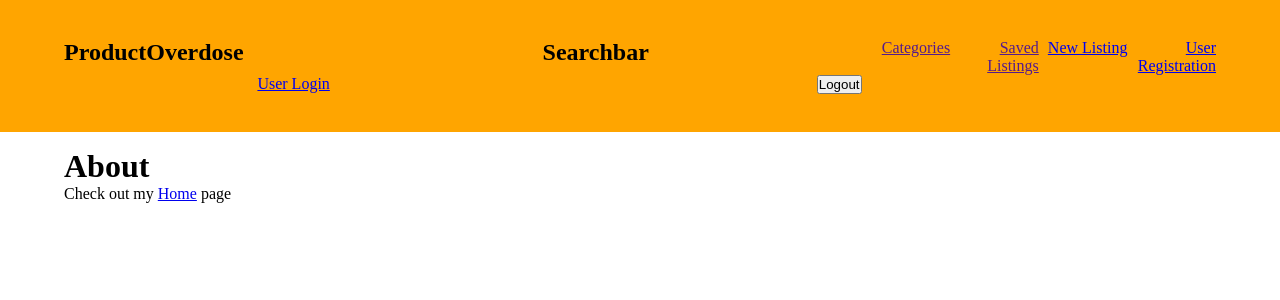
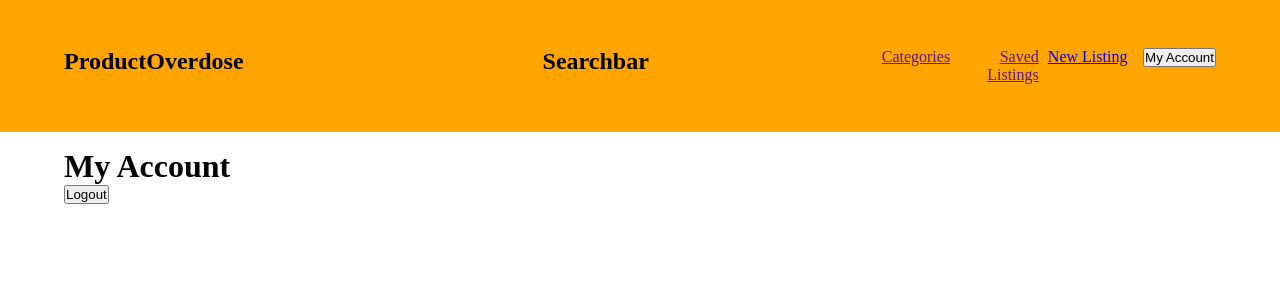
Before and after one commit to odownard/marketplace_website, a Django app: page /about/ in a window 1280 px wide. Shown: the top 300 px of the page. Run offline with Django 5.2, Linux system fonts and the light colour scheme; parts of the project's set-up code (start-up, migrations or seed data) failed here and were passed over.

Commit message:
Created Basic My Account Dropdown

```diff
--- a/marketplace/static/css/style.css
+++ b/marketplace/static/css/style.css
@@ -33,6 +33,24 @@ nav {
     text-align: center;
 }
 
+.dropdown {
+    float: left;
+    overflow: hidden;
+}
+
+.dropdown-content {
+    display: none;
+    position: absolute;
+}
+
+.dropdown-content a:hover {
+    background-color: #ddd;
+}
+
+.dropdown:hover .dropdown-content {
+    display: block;
+}
+
 #home {
     text-decoration: none;
     color: black;
--- a/marketplace/templates/about.html
+++ b/marketplace/templates/about.html
@@ -5,6 +5,9 @@
 {% endblock  %}
 
 {% block content %}
-<h1>About</h1>
-<p>Check out my <a href="/">Home</a> page</p>
+    <h1>My Account</h1>
+    <form class="logout" action="{% url 'users:logout' %}" method="post">
+        {% csrf_token %}
+        <button class="logout-button" aria-label="User Logout" title="User Logout">Logout</button>
+    </form>
 {% endblock  %}
--- a/marketplace/templates/home.html
+++ b/marketplace/templates/home.html
@@ -6,6 +6,5 @@
 
 {% block content %}
     <h1>Home</h1>
-    <p>Check out my <a href="/about">About</a> page</p>
     <p>Check out my <a href="{% url 'listings:list' %}">Listings</a> page</p>
 {% endblock  %}
--- a/marketplace/templates/layout.html
+++ b/marketplace/templates/layout.html
@@ -22,19 +22,20 @@
                 <span aria-label="New Listing" title="New Listing">New Listing</span>
             </a>
             {% if user.is_authenticated %}
-
+                <a href="/about">My Account</a>
             {% else %}
+                <div class="dropdown">
+                    <button class="dropbtn">My Account</button>
+                    <div class="dropdown-content">
                         <a href="{% url 'users:register' %}">
                             <span aria-label="My Account" title="User Registration">User Registration</span>
                         </a>
                         <a href="{% url 'users:login' %}">
                             <span aria-label="User Login" title="User Login">User Login</span>
                         </a>
+                    </div>
+                </div>
             {% endif %}
-            <form class="logout" action="{% url 'users:logout' %}" method="post">
-                {% csrf_token %}
-                <button class="logout-button" aria-label="User Logout" title="User Logout">Logout</button>
-            </form>
         </nav>
     </div>
     <main class="container">
```
Also changed, not shown: marketplace/db.sqlite3. Lines whose indentation alone changed are shown as unchanged.
